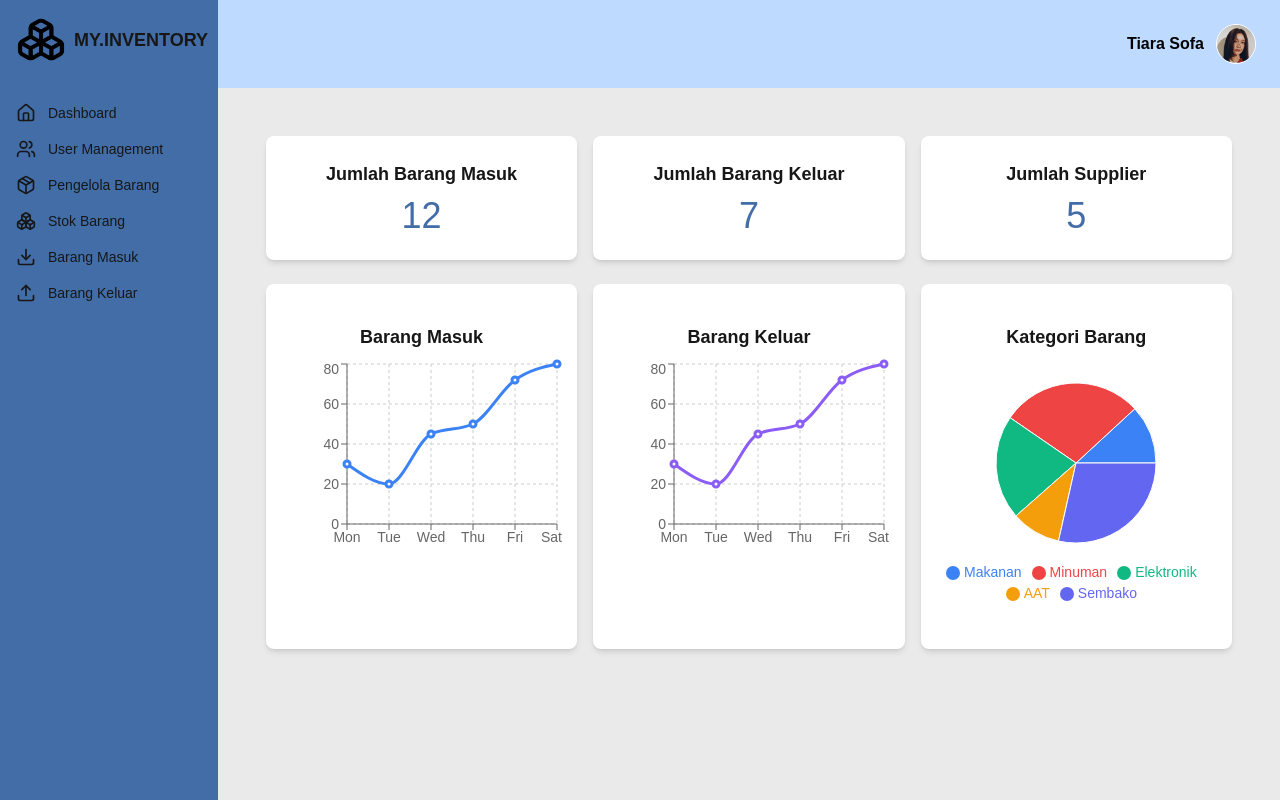
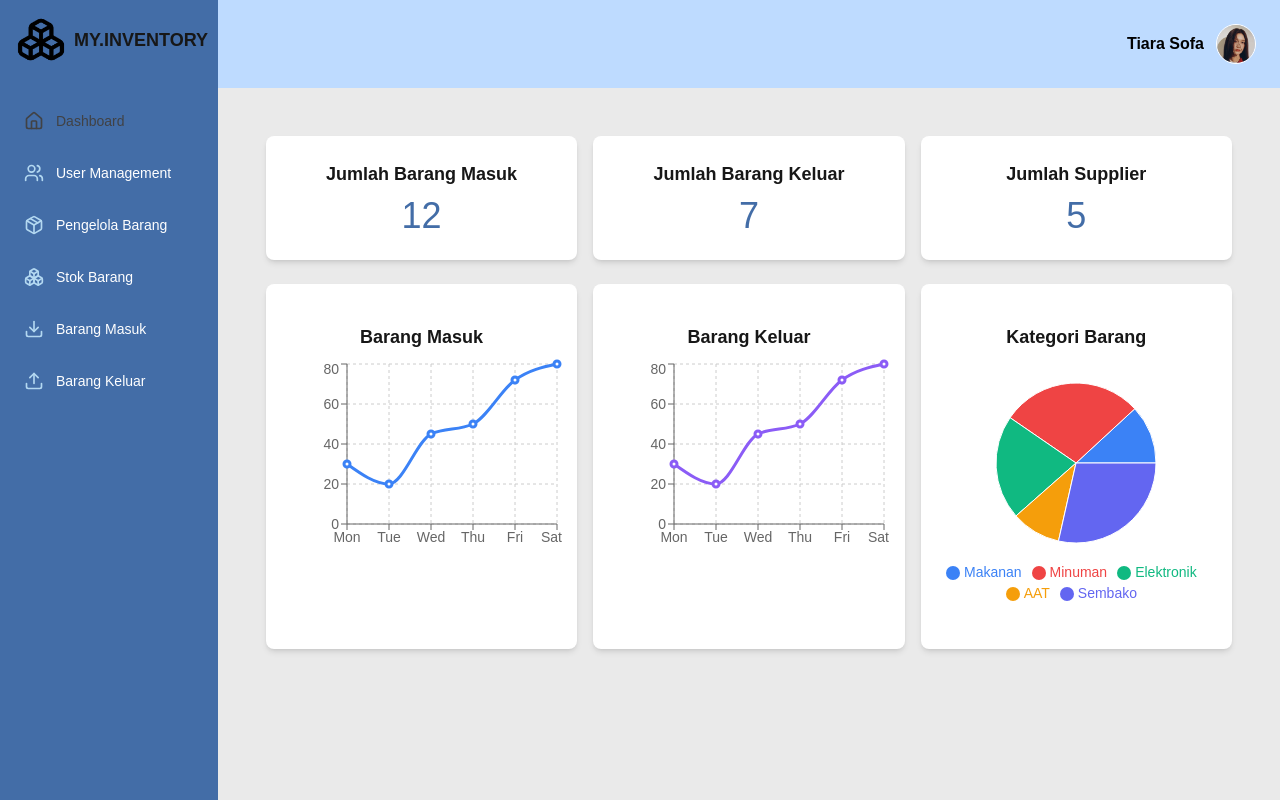
Before and after one commit to FarisAnugrah/inventory-frontend, a Next.js app: page /dashboard/admin in a window 1280 px wide. Built offline with nearby package versions, Linux system fonts and the light colour scheme.

Commit message:
modify the sidebar by providing a link to the desired page and giving an effect to the sidebar

```diff
--- a/src/providers/LayoutProvider.jsx
+++ b/src/providers/LayoutProvider.jsx
@@ -11,15 +11,16 @@ import {
 } from "lucide-react";
 import Image from "next/image";
 import { usePathname } from "next/navigation";
+import Link from "next/link";
 
 export default function LayoutProvider({ children }) {
   const menuItems = [
-    { icon: <Home size={20} />, label: "Dashboard" },
-    { icon: <Users size={20} />, label: "User Management" },
-    { icon: <Package size={20} />, label: "Pengelola Barang" },
-    { icon: <Boxes size={20} />, label: "Stok Barang" },
-    { icon: <Download size={20} />, label: "Barang Masuk" },
-    { icon: <Upload size={20} />, label: "Barang Keluar" },
+    { icon: <Home size={20} />, label: "Dashboard", href:"/dashboard/admin" },
+    { icon: <Users size={20} />, label: "User Management", href:"/pengelola-pengguna" },
+    { icon: <Package size={20} />, label: "Pengelola Barang", href:"/pengelola-kategori" },
+    { icon: <Boxes size={20} />, label: "Stok Barang", href:"/stok" },
+    { icon: <Download size={20} />, label: "Barang Masuk", href:"/barangMasuk" },
+    { icon: <Upload size={20} />, label: "Barang Keluar", href:"/barangKeluar" },
 
   ];
 
@@ -42,20 +43,29 @@ export default function LayoutProvider({ children }) {
 
             <nav className="flex flex-col gap-4">
               {menuItems.map((item, index) => (
-                <div
+                <Link
                 key={index}
-                  className="flex items-center justify-between text-sm hover:text-gray-300"
+                href={item.href}
+                className={`flex items-center justify-between text-sm p-2 rounded-lg
+                  ${pathname === item.href
+                    ? ' text-[#414245]'
+                    : 'text-[#FFFFFF] hover:text-gray-600'
+                  }
+                `}
               >
                 <div className="flex items-center gap-3">
+                  <div className={`${pathname === item.href ? 'text-[#414245]' : 'text-[#B3D8F1]'}`}>
                     {item.icon}
+                  </div>
                   <span>{item.label}</span>
                 </div>
+
                 {item.count !== undefined && (
                   <span className="bg-red-500 px-2 py-0.5 rounded-full text-xs font-semibold">
                     {item.count}
                   </span>
                 )}
-                </div>
+              </Link>
               ))}
             </nav>
           </aside>
```
Also changed, not shown: src/app/pengelola-kategori/page.jsx (renamed from src/app/pengelola/page.jsx), src/app/pengelola-pengguna/page.jsx (renamed from src/app/user/page.jsx). Lines whose indentation alone changed are shown as unchanged.
